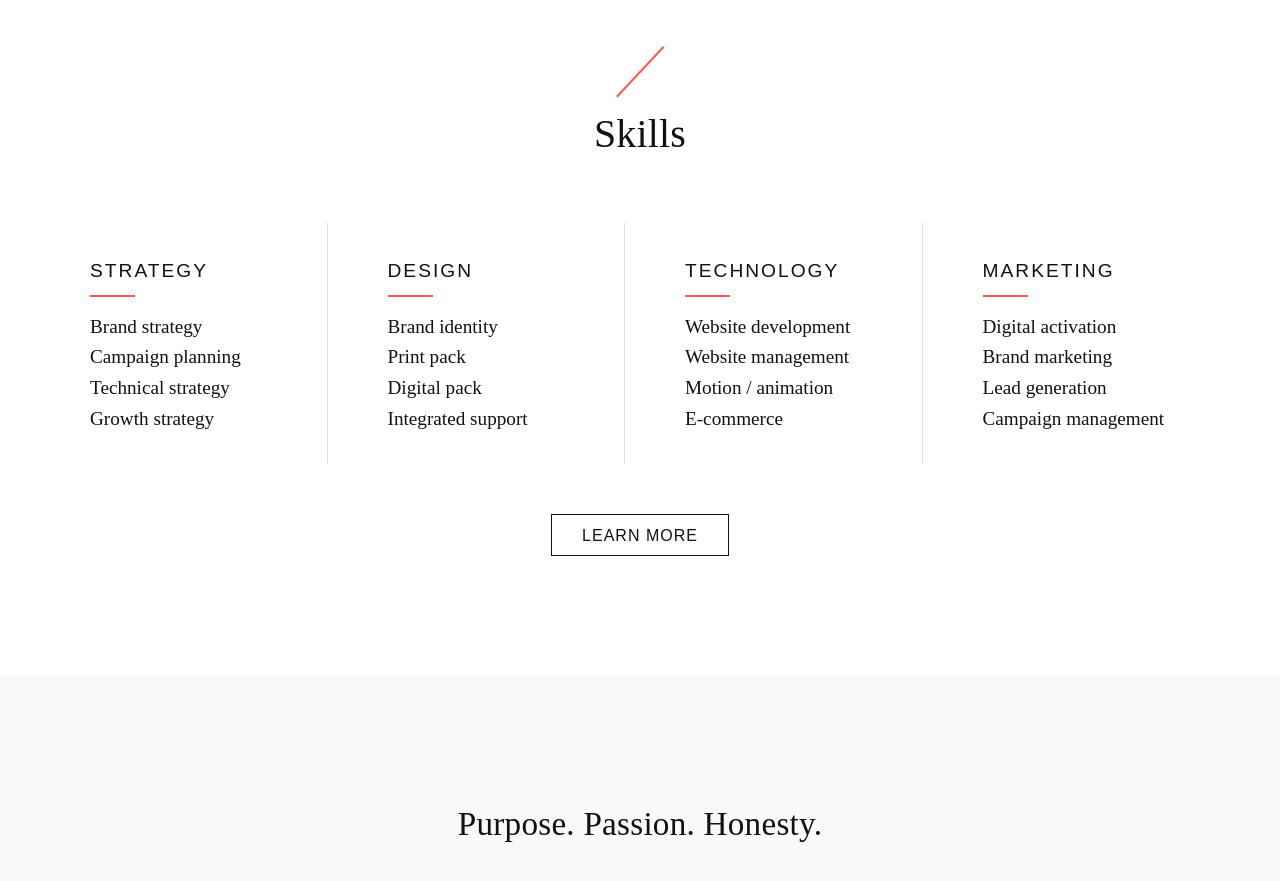
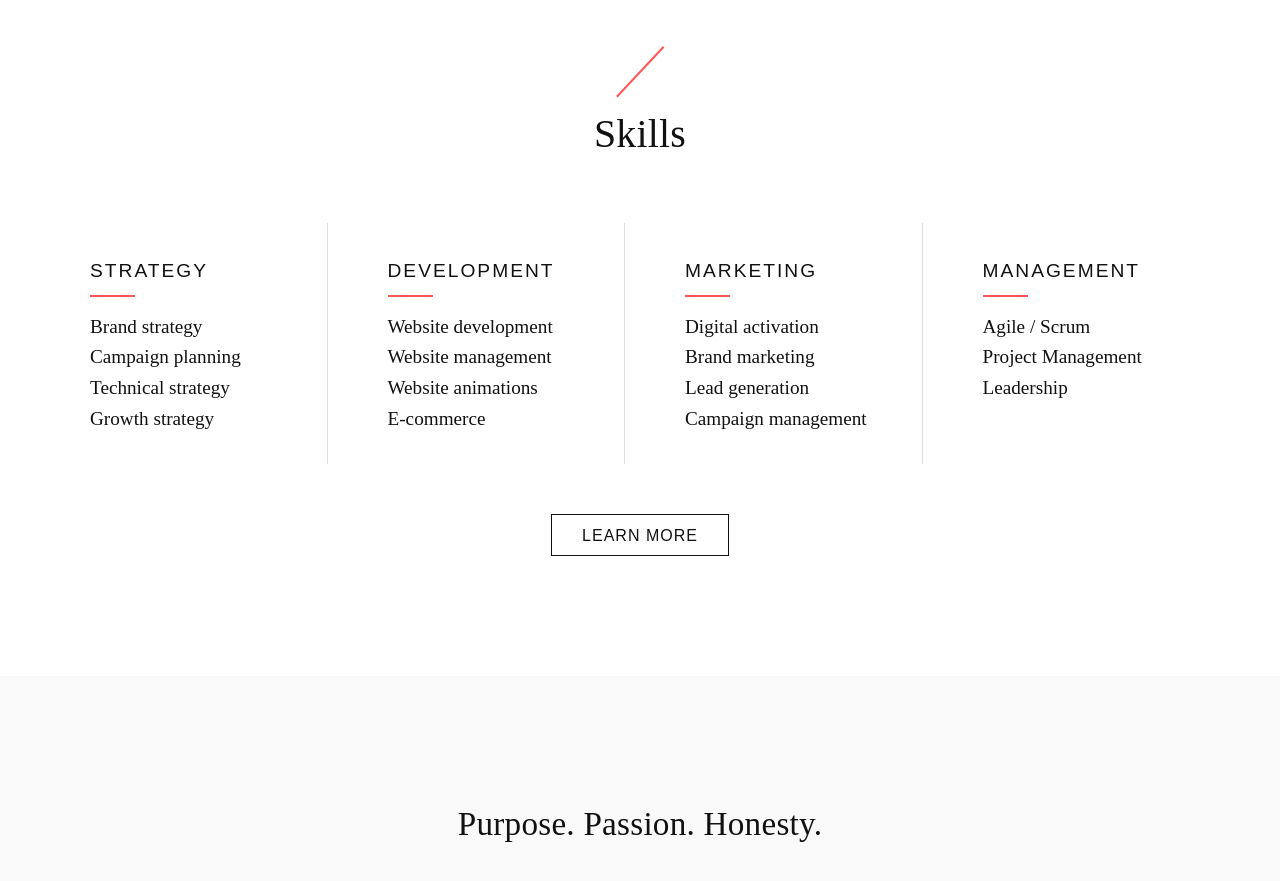
Before and after one commit to brianotoole/brickandmonitor, a Jekyll site: the page built from index.html, in a window 1280 px wide and 900 px high, scrolled down 543 px. Shown: the top 881 px of the window. Built offline with Jekyll 4.4.1, drawn with Linux system fonts in a browser that asks for light colours; some web fonts are replaced; a script that is not in the unit is left out.

Commit message:
update skills

```diff
--- a/_includes/services.html
+++ b/_includes/services.html
@@ -10,19 +10,11 @@
         <li class="service__item">Growth strategy</li>
     </div><!-- /.service -->
     <div class="service">
-      <h4 class="service__title">Design</h4>
-      <div class="service__hr"></div>
-        <li class="service__item">Brand identity</li>
-        <li class="service__item">Print pack</li>
-        <li class="service__item">Digital pack</li>
-        <li class="service__item">Integrated support</li>
-    </div><!-- /.service -->
-    <div class="service">
-      <h4 class="service__title">Technology</h4>
+      <h4 class="service__title">Development</h4>
       <div class="service__hr"></div>
         <li class="service__item">Website development</li>
         <li class="service__item">Website management</li>
-        <li class="service__item">Motion / animation</li>
+        <li class="service__item">Website animations</li>
         <li class="service__item">E-commerce</li>
     </div><!-- /.service -->
     <div class="service">
@@ -33,5 +25,12 @@
         <li class="service__item">Lead generation</li>
         <li class="service__item">Campaign management</li>
     </div><!-- /.service -->
+    <div class="service">
+      <h4 class="service__title">Management</h4>
+      <div class="service__hr"></div>
+        <li class="service__item">Agile / Scrum</li>
+        <li class="service__item">Project Management</li>
+        <li class="service__item">Leadership</li>
+    </div><!-- /.service -->
 
   </div><!-- /.services -->
```
